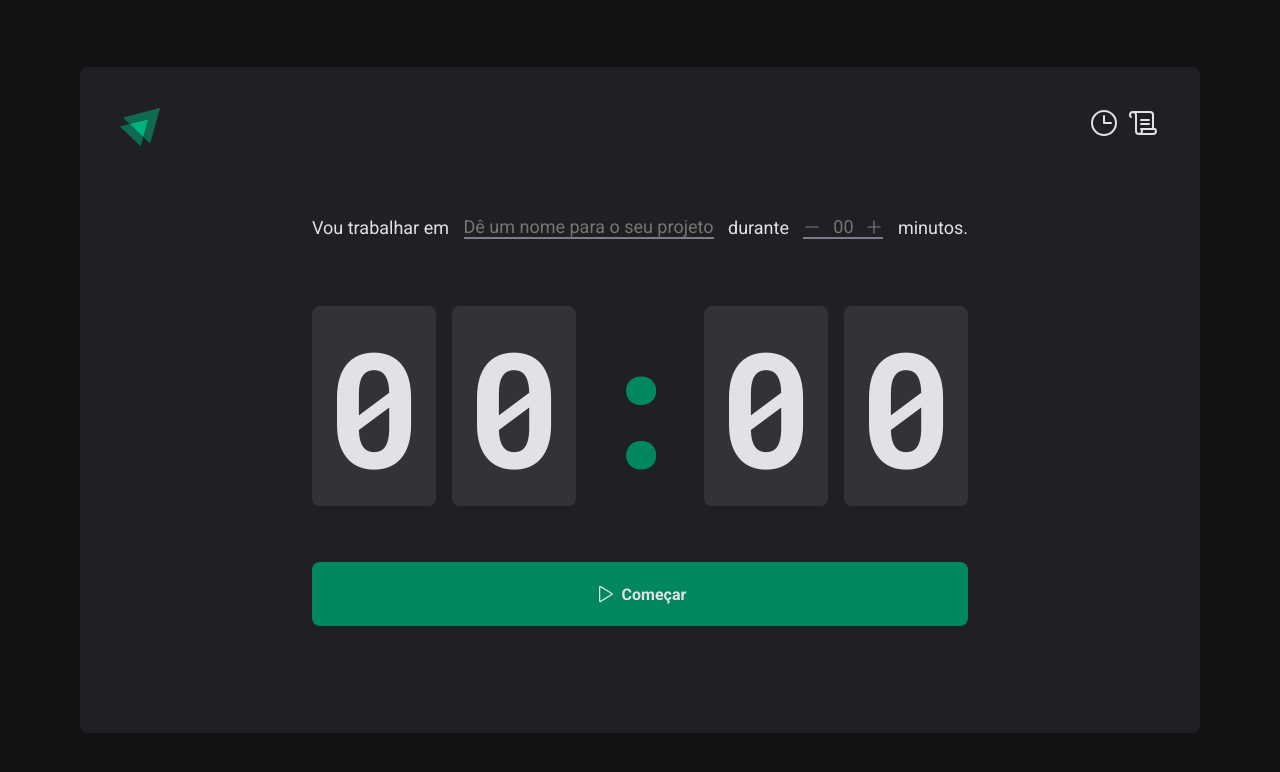
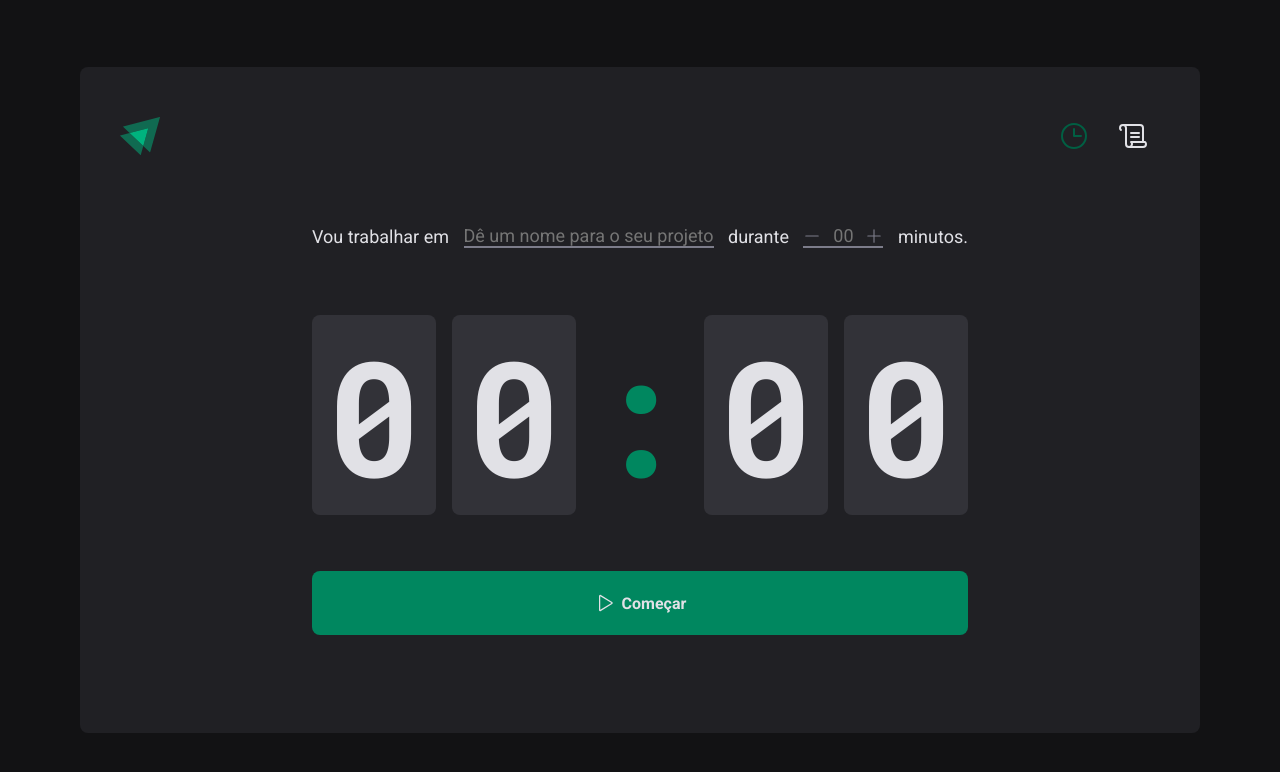
Before and after one commit to devgustavosantos/ignite-timer, a React (Vite) app: page / in a window 1280 px wide. Shown: the top 772 px of the page. Built offline with nearby package versions, Linux system fonts and the light colour scheme.

Commit message:
feat: add styles to header links

```diff
--- a/package.json
+++ b/package.json
@@ -24,6 +24,7 @@
     "react": "^18.2.0",
     "react-dom": "^18.2.0",
     "react-router-dom": "^6.15.0",
+    "react-tooltip": "^5.27.1",
     "simplebar-react": "^3.2.4",
     "styled-components": "^6.0.5"
   },
--- a/src/components/Header/index.tsx
+++ b/src/components/Header/index.tsx
@@ -1,4 +1,5 @@
 import { Clock, Scroll } from '@phosphor-icons/react';
+import { Tooltip } from 'react-tooltip';
 
 import igniteLogo from '../../assets/ignite-logo.svg';
 import * as S from './styles';
@@ -13,17 +14,29 @@ export function Header() {
 
       <nav>
         <S.UnorderedList>
-          <li>
-            <S.Link href="#">
+          <S.ListItem data-tooltip-id="timer-page">
+            <S.Link to="/">
               <Clock />
             </S.Link>
-          </li>
+          </S.ListItem>
+          <Tooltip
+            id="timer-page"
+            className="custom-tooltip"
+          >
+            Timer
+          </Tooltip>
 
-          <li>
-            <S.Link href="#">
+          <S.ListItem data-tooltip-id="history-page">
+            <S.Link to="/history">
               <Scroll />
             </S.Link>
-          </li>
+          </S.ListItem>
+          <Tooltip
+            id="history-page"
+            className="custom-tooltip"
+          >
+            Histórico
+          </Tooltip>
         </S.UnorderedList>
       </nav>
     </S.Header>
--- a/src/components/Header/styles.ts
+++ b/src/components/Header/styles.ts
@@ -1,8 +1,10 @@
+import { NavLink } from 'react-router-dom';
 import { styled } from 'styled-components';
 
 const Header = styled.header`
   display: flex;
   justify-content: space-between;
+  align-items: center;
   width: 100%;
 `;
 
@@ -15,10 +17,37 @@ const UnorderedList = styled.ul`
   display: flex;
   justify-content: space-between;
   gap: 8rem;
+
+  .custom-tooltip {
+    background-color: ${({ theme }) => theme.BLACK_900};
+    box-shadow: 0 0 15px -10px ${({ theme }) => theme.GRAY_700};
+  }
 `;
 
-const Link = styled.a`
-  font-size: 32rem;
+const ListItem = styled.li`
+  display: flex;
+  justify-content: center;
+  align-items: center;
 `;
 
-export { Header, Link, Logo, UnorderedList };
+const Link = styled(NavLink)`
+  font-size: 32rem;
+  display: flex;
+  justify-content: center;
+  align-items: center;
+  border-top: 3rem solid transparent;
+  border-bottom: 3rem solid transparent;
+  padding: 10rem;
+
+  &.active {
+    svg {
+      fill: ${({ theme }) => theme.GREEN_900};
+    }
+  }
+
+  &:hover {
+    border-bottom-color: ${({ theme }) => theme.GREEN_900};
+  }
+`;
+
+export { ListItem, Header, Link, Logo, UnorderedList };
```
